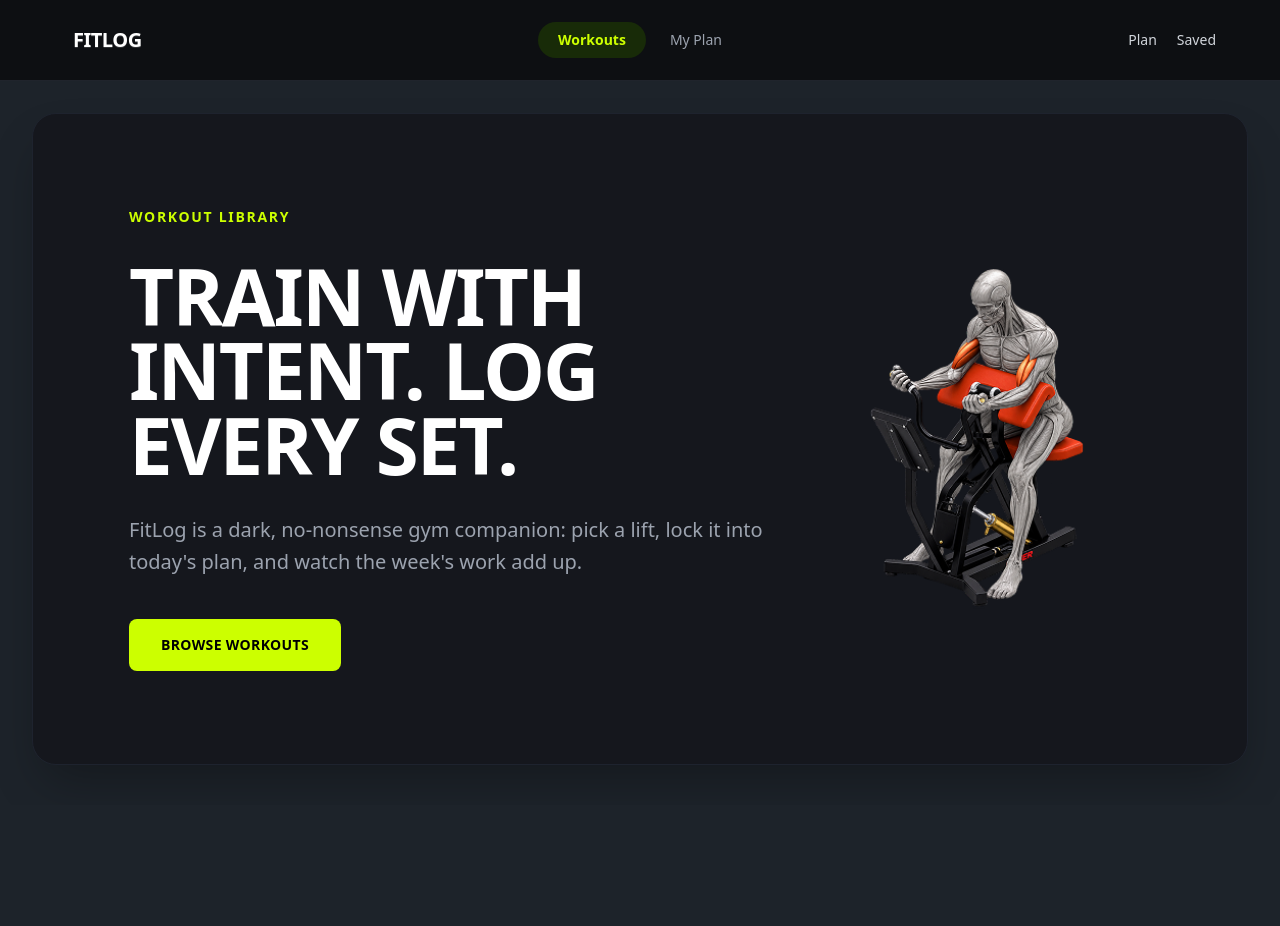
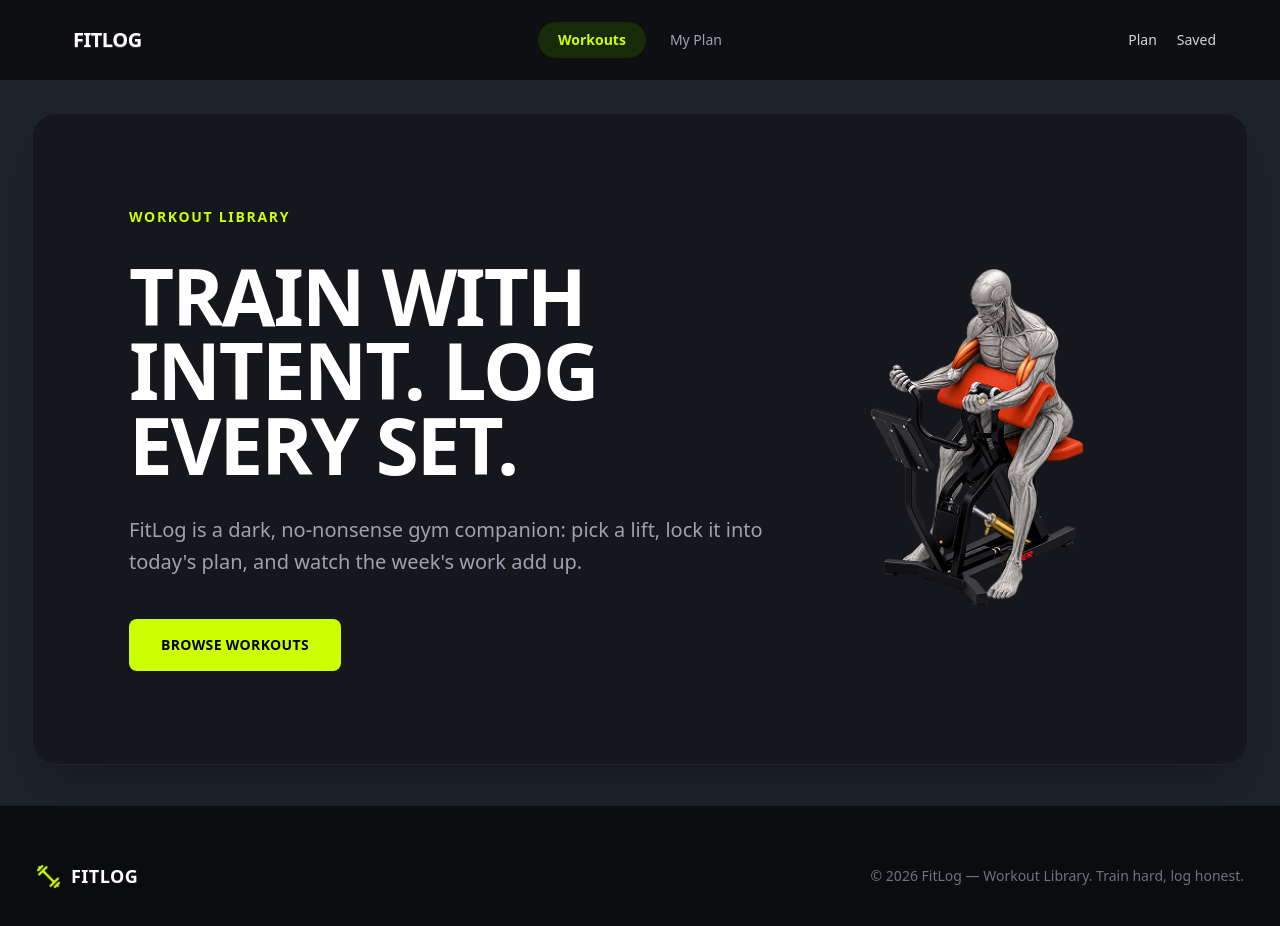
Before and after one commit to CodeWithTanim/FITLOG-PH-Module-6-Assignment-6, a Next.js app: page / in a window 1280 px wide. Shown: the top 926 px of the page. Before the commit the page ends 805 px from the top, so only its background shows below. Built offline with nearby package versions, Linux system fonts and the light colour scheme.

Commit message:
Footer With Logo, Name, Copyright Reserved

```diff
--- a/src/app/layout.tsx
+++ b/src/app/layout.tsx
@@ -2,6 +2,7 @@ import type { Metadata } from "next";
 import { Geist, Geist_Mono } from "next/font/google";
 import "./globals.css";
 import Navbar from "@/components/shared/Navbar";
+import Footer from "@/components/shared/Footer";
 
 const geistSans = Geist({
   variable: "--font-geist-sans",
@@ -26,8 +27,9 @@ export default function RootLayout({ children }: LayoutProps<"/">) {
       className={`${geistSans.variable} ${geistMono.variable} h-full antialiased`}
     >
       <body className="min-h-full flex flex-col">
-        <Navbar/>
+        <Navbar />
         {children}
+        <Footer />
       </body>
     </html>
   );
--- a/src/components/homepage/Banner.tsx
+++ b/src/components/homepage/Banner.tsx
@@ -1,5 +1,4 @@
 import Image from "next/image";
-import React from "react";
 import bannerImg from "@/assets/banner.png";
 
 const Banner = () => {
--- /dev/null
+++ b/src/components/shared/Footer.tsx
@@ -0,0 +1,29 @@
+import Image from "next/image";
+import Link from "next/link";
+import logo from "@/assets/logo.png";
+
+const Footer = () => {
+    return (
+        <footer className="mt-auto border-t border-[#181D26] bg-[#0A0C10]">
+            <div className="mx-auto flex min-h-35 w-full items-center justify-between px-8 sm:px-10 lg:px-9">
+                <Link href="/" className="group flex items-center gap-2.5">
+                    <Image
+                        src={logo}
+                        alt="FitLog dumbbell logo"
+                        width={25}
+                        height={25}
+                        className="object-contain"
+                    />
+                    <span className="font-display text-lg font-black tracking-wide text-white transition-colors group-hover:text-[#CCFF00]">
+                        FITLOG
+                    </span>
+                </Link>
+                <p className="text-right text-xs text-zinc-500 sm:text-sm">
+                    © 2026 FitLog — Workout Library. Train hard, log honest.
+                </p>
+            </div>
+        </footer>
+    );
+};
+
+export default Footer;
--- a/src/components/shared/Navbar.tsx
+++ b/src/components/shared/Navbar.tsx
@@ -1,7 +1,6 @@
 "use client";
 
 import Link from "next/link";
-import React from "react";
 import { usePathname } from "next/navigation";
 
 const Navbar = () => {
```
